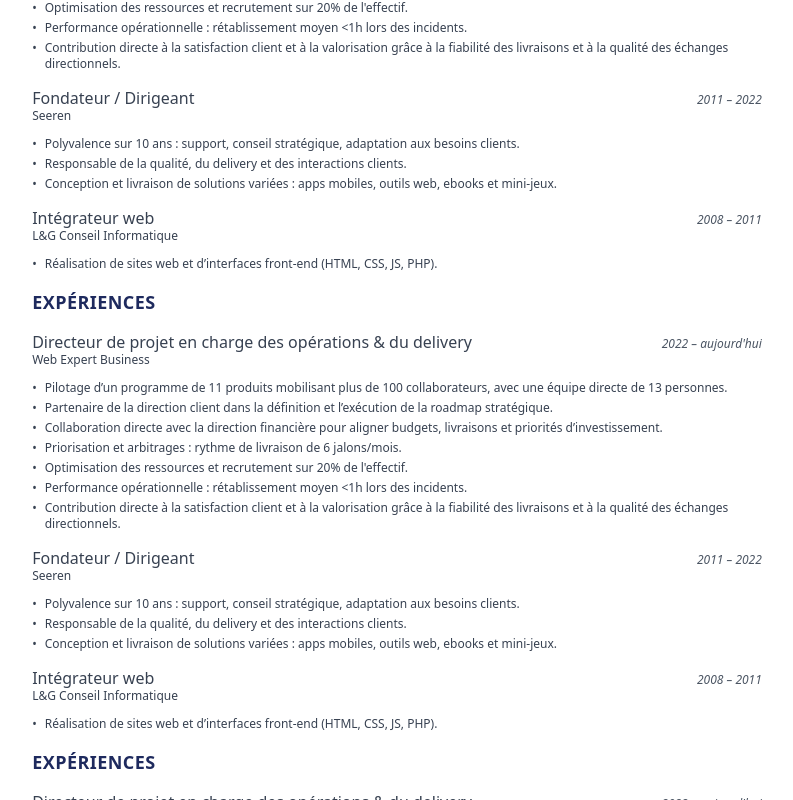
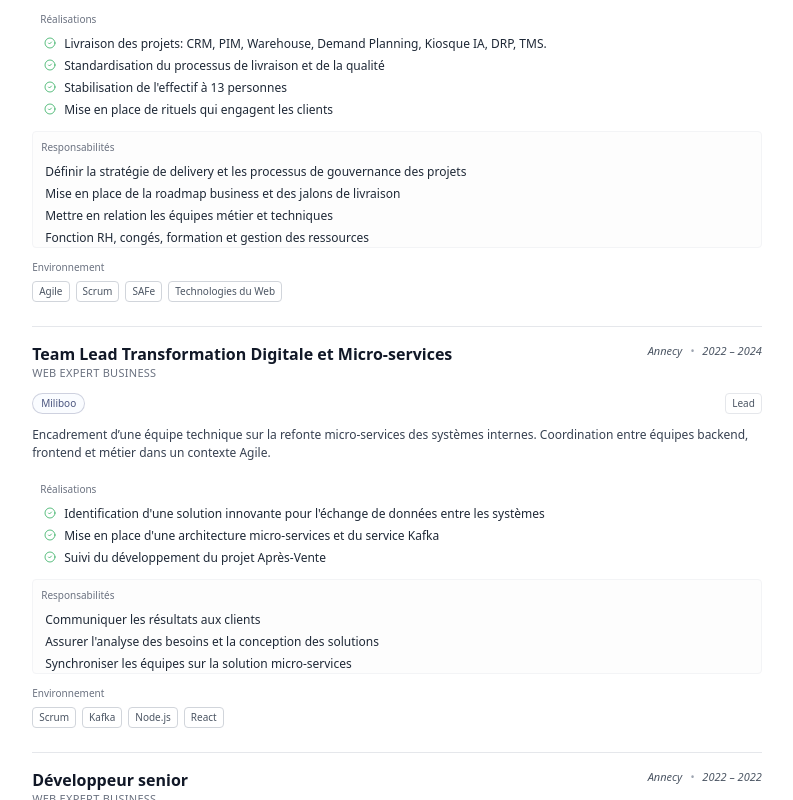
Before and after one commit to seeren/cv, a React (Vite) app: page /cv/detail in a window 1280 px wide. Shown: the part 560-1360 px from the top of the page, without its empty margins (243-1036 px from the left). Built offline with nearby package versions, Linux system fonts and the light colour scheme.

Commit message:
Write detailled experience

```diff
--- a/src/features/detail/Detail.tsx
+++ b/src/features/detail/Detail.tsx
@@ -1,6 +1,7 @@
-import { Identity, Achievements, Skills, Certifications, Profile, Experiences, Educations } from "../cv";
+import { Identity, Profile } from "../cv";
 import A4 from "../../components/A4";
 import ButtonPrint from "../../components/ButtonPrint";
+import DetailedExperiences from "./experiences/DetailedExperiences";
 
 function Detail() {
   return (
@@ -12,9 +13,7 @@ function Detail() {
           <section className="flex flex-col">
             <Profile />
             <div className="border-b-2 border-blue-dark mt-4 mb-6" />
-            <Experiences />
-            <Experiences />
-            <Experiences />
+            <DetailedExperiences />
           </section>
         </main>
       </A4>
--- /dev/null
+++ b/src/features/detail/experiences/DetailedExperiences.tsx
@@ -0,0 +1,119 @@
+import { Fragment } from 'react/jsx-runtime';
+import { CheckCircle2 } from 'lucide-react';
+import Section from "../../../components/Section";
+import { data } from './data';
+
+function DetailedExperiences() {
+  return (
+    <Section title="Expériences">
+      <div className="py-4 space-y-6">
+        {data.map((experience, index) => (
+          <Fragment key={index}>
+            <div className="pt-4 first:pt-0 border-t border-gray-200 first:border-t-0 text-gray-800 space-y-3">
+
+              <div className="flex items-start justify-between gap-4">
+                <div className="flex-1">
+                  <h3 className="text-base font-semibold leading-snug hyphens-auto text-gray-900">
+                    {experience.title}
+                  </h3>
+                  <p className="text-[11px] uppercase tracking-wide text-gray-500">
+                    {experience.company}
+                  </p>
+                </div>
+                <div className="shrink-0 text-[11px] text-gray-600 italic text-right">
+                  <span className="whitespace-nowrap">{experience.location}</span>
+                  <span className="mx-2 text-gray-400">•</span>
+                  <span className="whitespace-nowrap">{experience.period}</span>
+                </div>
+              </div>
+
+
+              <div className="mt-2 flex flex-wrap items-center gap-2">
+                {experience.clients && experience.clients.length > 0 && (
+                  <div className="flex flex-wrap items-center gap-1">
+                    {experience.clients.map((client: string, i: number) => (
+                      <span
+                        key={i}
+                        className="text-[10px] px-2 py-0.5 rounded-full border border-blue-dark/20 text-blue-dark/80 bg-blue-50/30 print:bg-transparent"
+                      >
+                        {client}
+                      </span>
+                    ))}
+                  </div>
+                )}
+                {experience.type && (
+                  <span className="ml-auto text-[10px] px-1.5 py-0.5 rounded border border-gray-200 text-gray-600">
+                    {experience.type}
+                  </span>
+                )}
+              </div>
+
+              {experience.context && (
+                <p className="mt-2 text-[12px] text-gray-700">
+                  {experience.context}
+                </p>
+              )}
+
+              <div className="print:break-inside-avoid">
+                <div className="p-2">
+                  <h4 className="text-[10px] font-medium text-gray-500">
+                    Réalisations
+                  </h4>
+                </div>
+                {experience.achievements?.length > 0 && (
+                  <ul className="px-3 space-y-1 text-[12px] text-gray-800">
+                    {experience.achievements.map((achievement: string, i: number) => (
+                      <li key={i} className="leading-normal hyphens-auto flex items-start gap-2">
+                        <CheckCircle2 className="mt-[2px] h-3 w-3 text-green-600/70 print:text-gray-800" aria-hidden />
+                        <span>{achievement}</span>
+                      </li>
+                    ))}
+                  </ul>
+                )}
+              </div>
+
+              <div className="print:break-inside-avoid">
+                {experience.responsabilities?.length > 0 && (
+                  <div className="rounded border border-gray-100 bg-gray-50/40 print:bg-transparent">
+                    <div className="p-2">
+                      <h4 className="text-[10px] font-medium text-gray-500">
+                        Responsabilités
+                      </h4>
+                    </div>
+                    <ul className="px-3 space-y-1 text-[12px] text-gray-800 list-none">
+                      {experience.responsabilities.map((responsability: string, i: number) => (
+                        <li key={i} className="leading-normal hyphens-auto">
+                          {responsability}
+                        </li>
+                      ))}
+                    </ul>
+                  </div>
+                )}
+              </div>
+
+              <div>
+                <h4 className="text-[10px] font-medium text-gray-500">
+                  Environnement
+                </h4>
+                {experience.environment?.length > 0 && (
+                  <div className="mt-1.5 flex flex-wrap gap-1.5">
+                    {experience.environment.map((env: string, i: number) => (
+                      <span
+                        key={i}
+                        className="text-[10px] px-1.5 py-0.5 rounded border border-gray-300 text-gray-600"
+                      >
+                        {env}
+                      </span>
+                    ))}
+                  </div>
+                )}
+              </div>
+            </div>
+          </Fragment>
+        ))}
+      </div>
+    </Section>
+  );
+};
+
+export default DetailedExperiences;
--- /dev/null
+++ b/src/features/detail/experiences/data.ts
@@ -0,0 +1,75 @@
+export const data = [
+    {
+        title: 'Directeur de projet en charge des opérations & du delivery',
+        company: 'Web Expert Business',
+        period: '2024 – aujourd\'hui',
+        location: 'Annecy',
+        type: 'Direction',
+        clients: ['Miliboo', 'Poderm'],
+        context: 'Pilotage stratégique et opérationnel des projets web de l’agence pour des clients e-commerce. Coordination du delivery, gouvernance et suivi RH d’une équipe de 13 personnes.',
+        responsabilities: [
+            "Définir la stratégie de delivery et les processus de gouvernance des projets",
+            "Mise en place de la roadmap business et des jalons de livraison",
+            "Mettre en relation les équipes métier et techniques",
+            "Fonction RH, congés, formation et gestion des ressources",
+        ],
+        achievements: [
+            "Livraison des projets: CRM, PIM, Warehouse, Demand Planning, Kiosque IA, DRP, TMS.",
+            "Standardisation du processus de livraison et de la qualité",
+            "Stabilisation de l'effectif à 13 personnes",
+            "Mise en place de rituels qui engagent les clients"
+        ],
+        environment: [
+            "Agile",
+            "Scrum",
+            "SAFe",
+            "Technologies du Web",
+        ]
+    },
+    {
+        title: 'Team Lead Transformation Digitale et Micro-services',
+        company: 'Web Expert Business',
+        period: '2022 – 2024',
+        location: 'Annecy',
+        type: 'Lead',
+        clients: ['Miliboo'],
+        context: 'Encadrement d’une équipe technique sur la refonte micro-services des systèmes internes. Coordination entre équipes backend, frontend et métier dans un contexte Agile.',
+        responsabilities: [
+            "Communiquer les résultats aux clients",
+            "Assurer l'analyse des besoins et la conception des solutions",
+            "Synchroniser les équipes sur la solution micro-services",
+        ],
+        achievements: [
+            "Identification d'une solution innovante pour l'échange de données entre les systèmes",
+            "Mise en place d'une architecture micro-services et du service Kafka",
+            "Suivi du développement du projet Après-Vente",
+        ],
+        environment: [
+            "Scrum",
+            "Kafka",
+            "Node.js",
+            "React",
+        ]
+    },
+    {
+        title: 'Développeur senior',
+        company: 'Web Expert Business',
+        period: '2022 – 2022',
+        location: 'Annecy',
+        type: 'Développeur',
+        clients: ['Miliboo'],
+        context: 'Contribution au développement d’applications e-commerce et outils internes, en transition vers un rôle de lead et de management opérationnel',
+        responsabilities: [
+            "Communiquer les résultats aux clients",
+            "Développement et review de code",
+        ],
+        achievements: [
+            "Renforcement de la méthode l'équipe",
+            "Amélioration de la qualité du rendu",
+        ],
+        environment: [
+            "Laravel",
+            "Vue.js",
+        ]
+    }
+];
```
